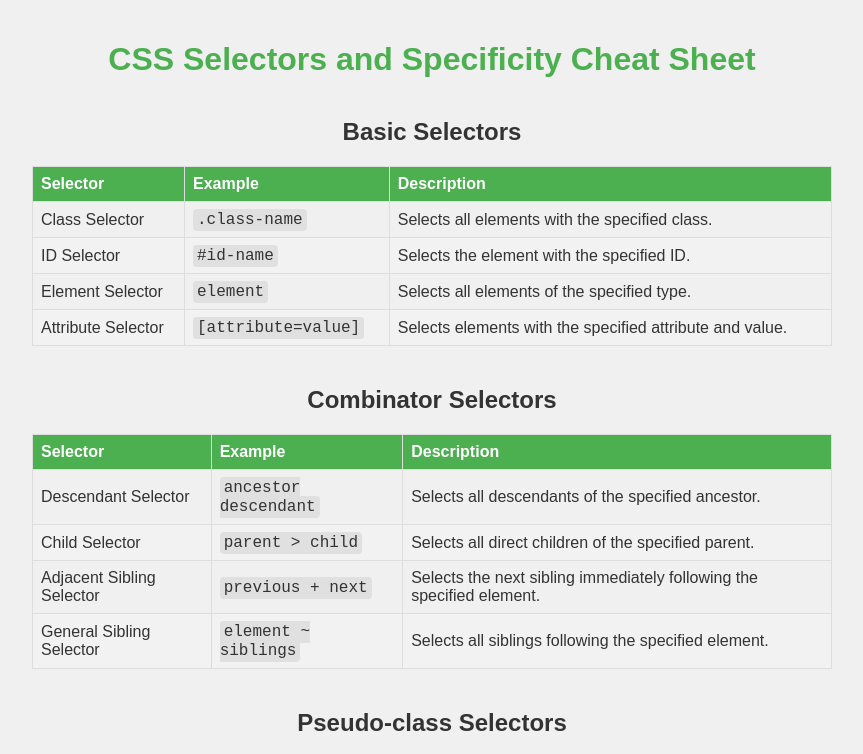
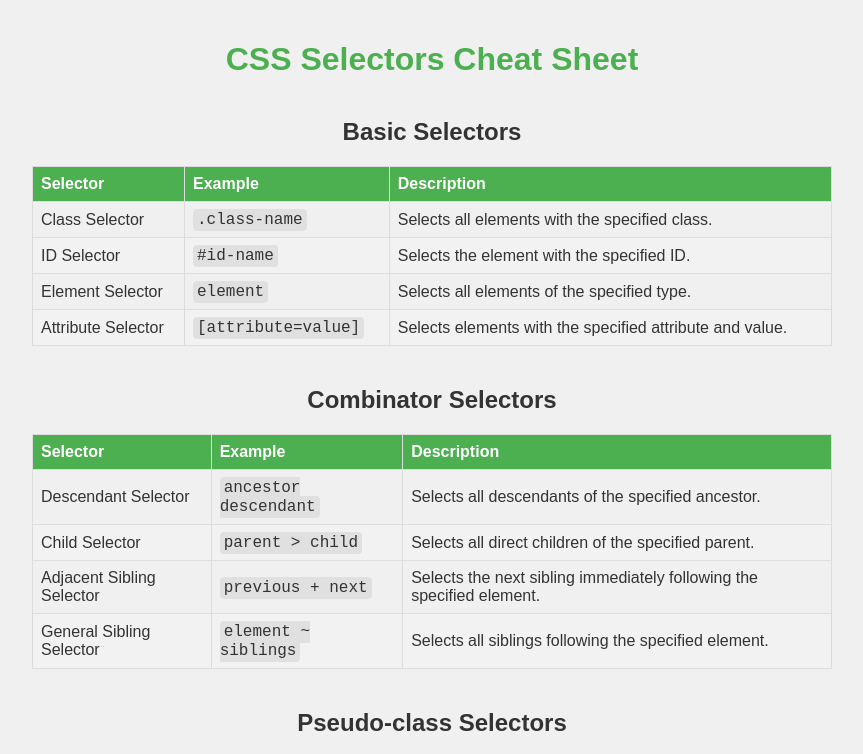
Before and after one commit to rafael-a-g-n/My-Own-Cheat-Sheet, a plain HTML site: page index.html in a window 1280 px wide. Shown: the top 754 px of the page, without its empty margins (208-1071 px from the left). Drawn offline with Linux system fonts and the light colour scheme.

Commit message:
Title change

```diff
--- a/index.html
+++ b/index.html
@@ -7,7 +7,7 @@
     <link rel="stylesheet" href="styles.css" />
   </head>
   <body>
-    <h1>CSS Selectors and Specificity Cheat Sheet</h1>
+    <h1>CSS Selectors Cheat Sheet</h1>
 
     <h2>Basic Selectors</h2>
     <table>
```
